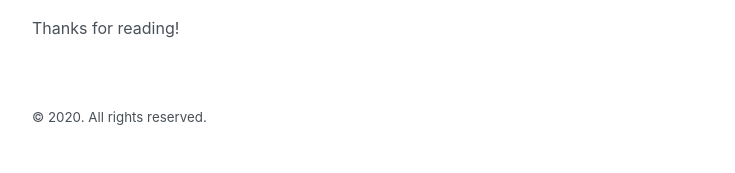
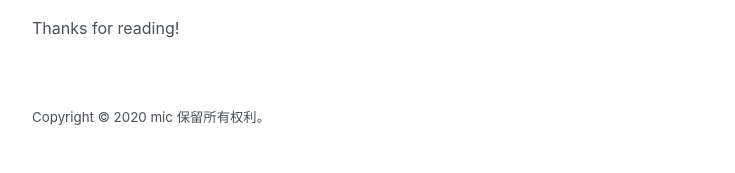
Before and after one commit to mic0x1/mic0x1.github.io, a Jekyll site: the page built from about.md, in a window 1280 px wide. Shown: the part 731-904 px from the top of the page, without its empty margins (272-1007 px from the left). Built offline with Jekyll 4.4.1, drawn with Linux system fonts in a browser that asks for light colours.

Commit message:
Update default.html

```diff
--- a/_layouts/default.html
+++ b/_layouts/default.html
@@ -19,7 +19,7 @@
 
       <footer class="footer">
         <small>
-          &copy; <time datetime="{{ site.time | date_to_xmlschema }}">{{ site.time | date: '%Y' }}</time>. All rights reserved.
+          Copyright &copy; <time datetime="{{ site.time | date_to_xmlschema }}">{{ site.time | date: '%Y' }}</time> mic 保留所有权利。
         </small>
         <small>
           <a href="javascript:location.reload();" style="text-decoration: none; color: #495057">{{ site.github.build_revision | truncate: 7, "" }}</a>
```
